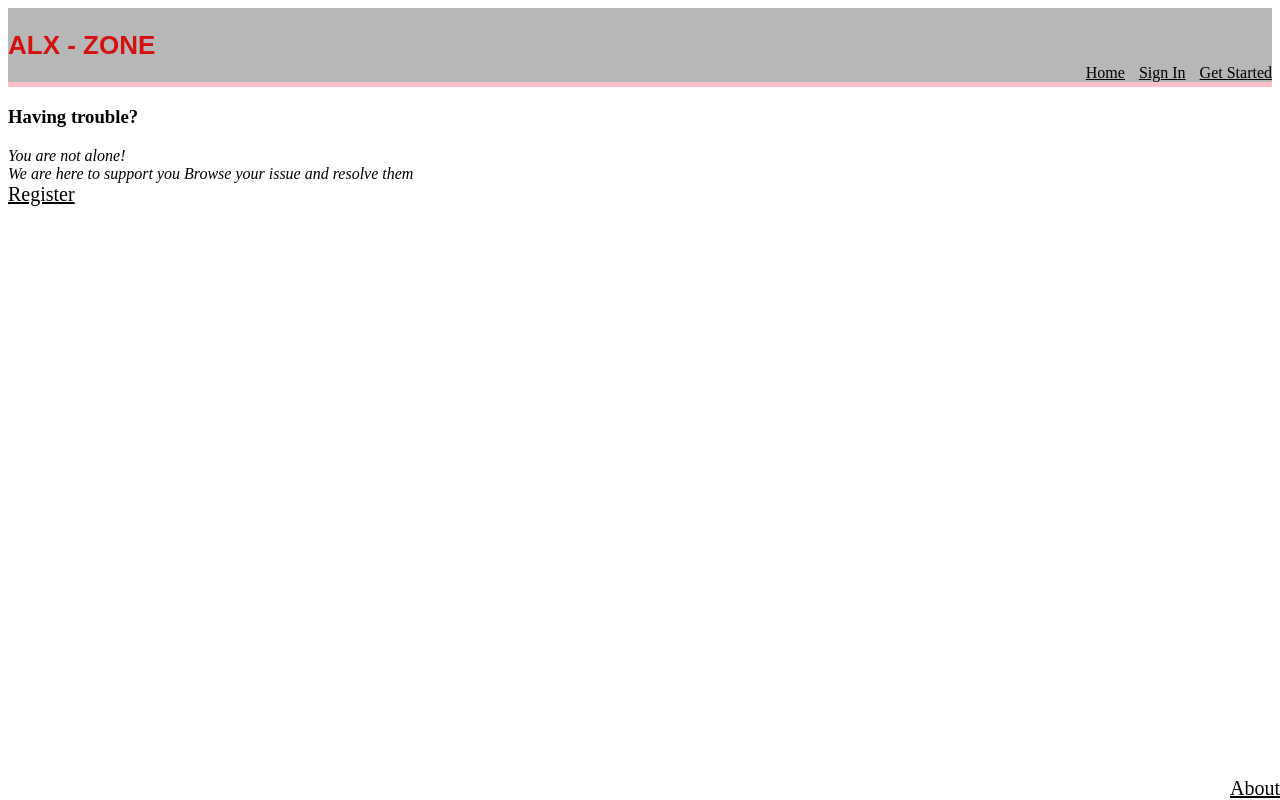
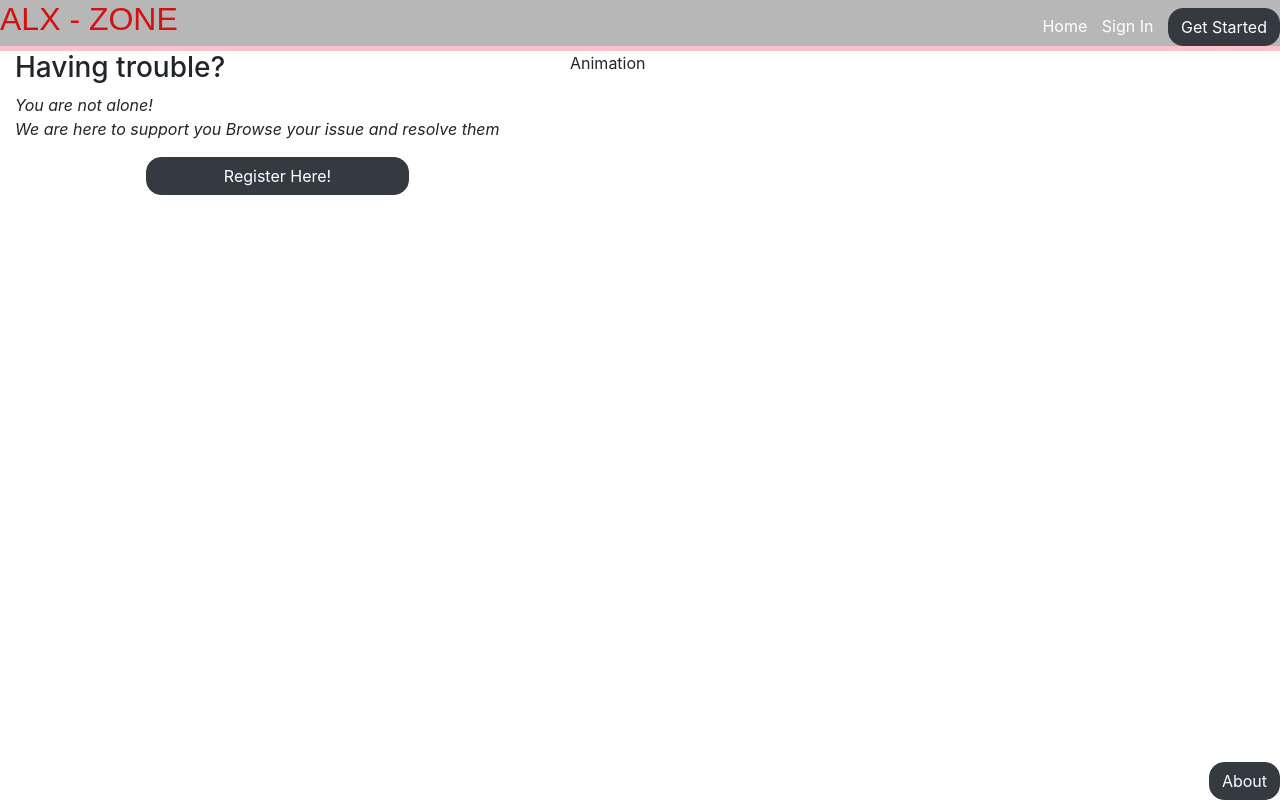
Before and after one commit to abrhamadddis/ALX_zone, a plain HTML site: page templete/index.html in a window 1280 px wide. Drawn offline with nearby package versions, Linux system fonts and the light colour scheme.

Commit message:
Landing page

```diff
--- a/templete/index.html
+++ b/templete/index.html
@@ -6,19 +6,32 @@
     <meta name="viewport" content="width=device-width, initial-scale=1.0" />
     <title>Alx - Zone Blog post</title>
     <link rel="stylesheet" href="style.css" />
+    <link
+      rel="stylesheet"
+      href="https://cdn.jsdelivr.net/npm/bootstrap@4.6.2/dist/css/bootstrap.min.css"
+      integrity="sha384-xOolHFLEh07PJGoPkLv1IbcEPTNtaed2xpHsD9ESMhqIYd0nLMwNLD69Npy4HI+N"
+      crossorigin="anonymous"
+    />
+    <script
+      src="https://cdn.jsdelivr.net/npm/bootstrap@4.6.2/dist/js/bootstrap.min.js"
+      integrity="sha384-+sLIOodYLS7CIrQpBjl+C7nPvqq+FbNUBDunl/OZv93DB7Ln/533i8e/mZXLi/P+"
+      crossorigin="anonymous"
+    ></script>
   </head>
-  <div class="container">
+  <div>
     <body>
       <header class="main-header">
         <h2>ALX - ZONE</h2>
         <nav>
           <a href="Home">Home</a>
           <a href="Sign In">Sign In</a>
-          <a href="Get Started">Get Started</a>
+          <a class="btn btn-dark" href="Get Started">Get Started</a>
         </nav>
       </header>
       <article>
         <header>
+          <div class="row container">
+            <div class="col-sm-6">
               <h3>Having trouble?</h3>
               <p>
                 <em>
@@ -26,12 +39,17 @@
                   We are here to support you Browse your issue and resolve them
                 </em>
                 <br />
-            <a class="Reg" href="register">Register</a>
               </p>
+              <div class="link-div">
+                <a class="btn btn-dark" href="register">Register Here!</a>
+              </div>
+            </div>
+            <div class="col-sm-6">Animation</div>
+          </div>
         </header>
       </article>
       <footer>
-        <a class="about" href="about">About</a>
+        <a class="btn btn-dark about" href="about">About</a>
       </footer>
     </body>
   </div>
--- a/templete/style.css
+++ b/templete/style.css
@@ -30,8 +30,15 @@ footer {
 body {
   background-color: #fff;
 }
+.link-div {
+  text-align: center;
+}
+.link-div a {
+  width: 50%;
+}
 a:link {
-  color: black;
+  color: #fff;
+  border-radius: 15px;
 }
 a:visited {
   color: #1098ad;
```
Lines whose indentation alone changed are shown as unchanged.
